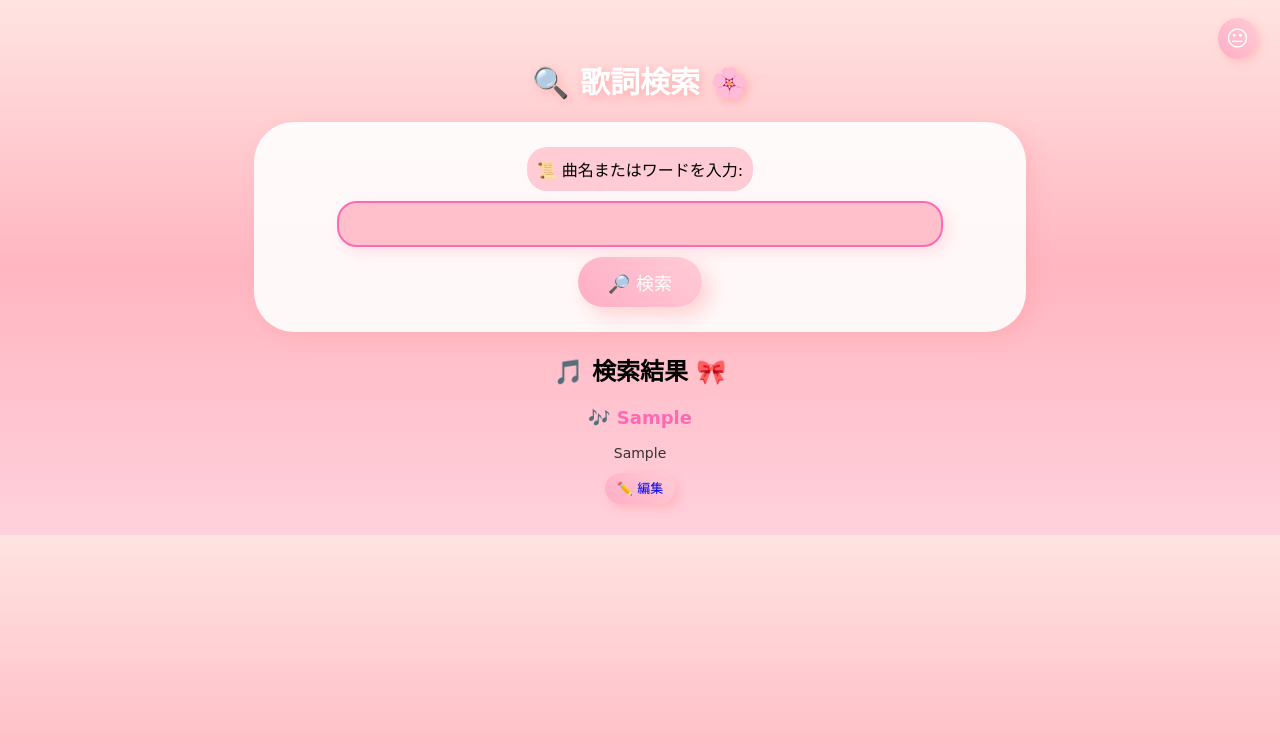
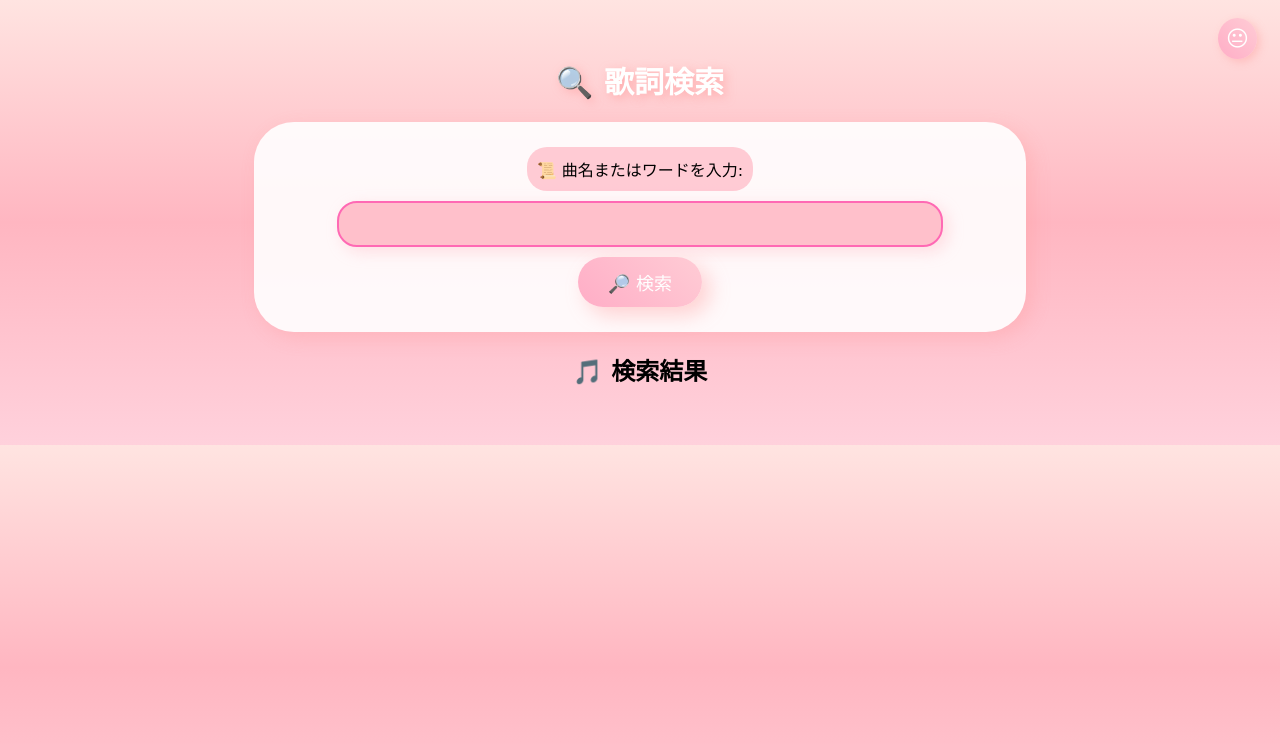
Before and after one commit to yakisobapan-obasan/yakisoba, a Flask app: page /search in a window 1280 px wide. Shown: the top 744 px of the page. Run offline with Flask 3, Linux system fonts and the light colour scheme; tables that the repository leaves empty hold one stand-in row (values such as "Sample post").

Commit message:
Add files via upload

```diff
--- a/static/style.css
+++ b/static/style.css
@@ -131,37 +131,34 @@ label {
     font-size: 14px; /* ⬇️ 文字サイズを調整 */
     line-height: 1.6; /* 🌸 読みやすい行間を設定 */
 }
-/* ✏️ 編集ボタン（小さめ＆可愛く調整） */
-.edit-button {
-    padding: 8px 12px; /* ⬇️ 少し小さめに */
-    border-radius: 20px;
-    font-size: 13px; /* ⬇️ コンパクトに */
-    background: linear-gradient(45deg, #ffadc6, #ffccd5);
-    font-family: "Pacifico", cursive;
-    text-decoration: none;
-    box-shadow: 4px 4px 10px rgba(255, 150, 150, 0.4);
-    transition: all 0.3s ease-in-out;
+/* ✏️ 編集＆削除ボタン（絵文字のみ＆タイトルの横） */
+.title-bar {
+    display: flex;
+    justify-content: space-between;
+    align-items: center;
+    width: 100%;
+    padding: 10px;
 }
 
-.edit-button:hover {
-    background: linear-gradient(45deg, #ff758c, #ff7eb3);
-    transform: scale(1.1);
-    box-shadow: 5px 5px 12px rgba(255, 150, 150, 0.6);
+.title-text {
+    font-size: 24px;
+    color: #ff69b4;
 }
 
-/* ❌ 削除ボタン（小さめ＆可愛く調整） */
-.delete-button {
-    padding: 8px 12px; /* ⬇️ 少し小さめに */
-    border-radius: 20px;
-    font-size: 13px; /* ⬇️ コンパクトに */
-    background: linear-gradient(45deg, #ff758c, #ff7eb3);
-    font-family: "Pacifico", cursive;
-    box-shadow: 4px 4px 10px rgba(255, 150, 150, 0.4);
-    transition: all 0.3s ease-in-out;
+.action-buttons {
+    display: flex;
+    gap: 10px;
 }
 
-.delete-button:hover {
-    transform: scale(1.1);
-    background: linear-gradient(45deg, #ff5678, #ff85a2);
-    box-shadow: 5px 5px 12px rgba(255, 150, 150, 0.6);
+.edit-button, .delete-button {
+    font-size: 16px; /* ⬇️ コンパクトに */
+    padding: 5px;
+    border: none;
+    cursor: pointer;
+    background: none; /* ⬅️ 背景なし */
+    text-decoration: none; /* ⬅️ 文字なし（絵文字のみ） */
 }
+
+.edit-button:hover, .delete-button:hover {
+    transform: scale(1.2); /* ⬆️ ホバーで少し拡大 */
+}
--- a/templates/search.html
+++ b/templates/search.html
@@ -18,7 +18,7 @@
     </nav>
 
     <div class="container">
-        <h1>🔍 歌詞検索 🌸</h1>
+        <h1>🔍 歌詞検索 </h1>
 
         <form method="GET" action="/search">
             <label>📜 曲名またはワードを入力:</label>
@@ -26,7 +26,8 @@
             <button type="submit">🔎 検索</button>
         </form>
 
-        <h2>🎵 検索結果 🎀</h2>
+       <h2>🎵 検索結果 </h2>
+    {% if query %}  <!-- 検索が実行されたら表示！ -->
     <div class="lyrics-list">
         {% if lyrics %}
             {% for item in lyrics %}
@@ -34,7 +35,7 @@
                 <h2>🎶 {{ item.song }}</h2>
                 <p>{{ item.lyric }}</p>
                 <div class="button-group">
-                        <a href="{{ url_for('edit', id=item.id) }}" class="edit-button">✏️ 編集</a>
+                    <a href="{{ url_for('edit', id=item.id) }}" class="edit-button">✏️</a>
                 </div>
             </div>
             {% endfor %}
@@ -42,7 +43,7 @@
             <p>該当する歌詞が見つかりませんでした💦</p>
         {% endif %}
     </div>
-    </div>
+    {% endif %}  <!-- 検索前は結果を非表示！ -->
 
     <script>
         function toggleMenu() {
```
Also changed, not shown: templates/lyrics.html (+9 -14 lines). Lines whose indentation alone changed are shown as unchanged.
